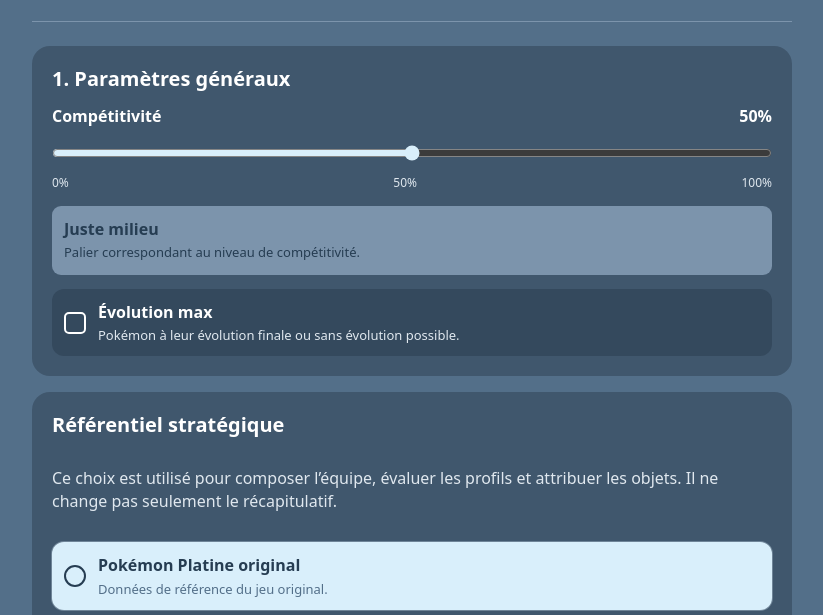
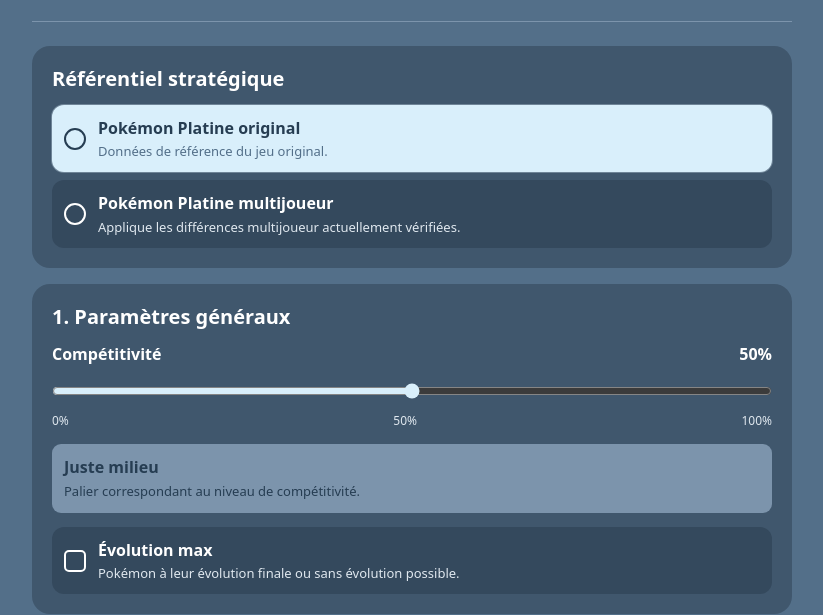
Before and after one commit to Deuzel-arc/generateur-pokemon-platine, a website: page index.html in a window 1280 px wide. Shown: the part 176-791 px from the top of the page, without its empty margins (228-1051 px from the left). Drawn offline with Linux system fonts and the light colour scheme.

Commit message:
Move strategic source selector above section one

```diff
--- a/index.html
+++ b/index.html
@@ -11,8 +11,9 @@
 </head>
 <body><main class="app">
 <header class="hero"><svg class="ball" viewBox="0 0 100 100" aria-hidden="true"><circle cx="50" cy="50" r="43" fill="#171717"/><circle cx="50" cy="50" r="38" fill="#fff"/><path d="M12 50 A38 38 0 0 1 88 50 L12 50Z" fill="#E52521"/><path d="M12 50 H88" stroke="#171717" stroke-width="7"/><circle cx="50" cy="50" r="13" fill="#fff" stroke="#171717" stroke-width="6"/></svg><h1>Générateur d’équipe</h1><p>Pokémon Platine · Niveau 100 · Combats doubles 2 contre 2</p></header><hr class="rule">
-<section class="section"><h2>1. Paramètres généraux</h2><div class="row"><strong>Compétitivité</strong><strong id="compValue">50%</strong></div><input id="comp" type="range" min="0" max="100" step="5" value="50" aria-label="Compétitivité"><div class="marks"><span>0%</span><span>50%</span><span>100%</span></div><div class="sample"><strong id="tier">Juste milieu</strong><span class="small">Palier correspondant au niveau de compétitivité.</span></div><button class="choice checkbox" id="evo" aria-pressed="false"><span class="mark"><span class="tick">✓</span></span><span><strong>Évolution max</strong><span class="desc">Pokémon à leur évolution finale ou sans évolution possible.</span></span></button></section>
-<section class="section" id="dataSourceSection"><h2>Référentiel stratégique</h2><p class="muted">Ce choix est utilisé pour composer l’équipe, évaluer les profils et attribuer les objets. Il ne change pas seulement le récapitulatif.</p><div class="options" id="dataSources"><button type="button" class="choice radio selected" data-type="single" data-group="dataSource" data-value="platinum" data-label="Pokémon Platine original" aria-pressed="true"><span class="mark"></span><span><strong>Pokémon Platine original</strong><span class="desc">Données de référence du jeu original.</span></span></button><button type="button" class="choice radio" data-type="single" data-group="dataSource" data-value="multiplayer" data-label="Pokémon Platine multijoueur" aria-pressed="false"><span class="mark"></span><span><strong>Pokémon Platine multijoueur</strong><span class="desc">Applique les différences multijoueur actuellement vérifiées.</span></span></button></div><div class="sample" id="dataSourceStatus" role="status">Référentiel actif : Pokémon Platine original. Le catalogue est partiel ; les données non vérifiées ne sont pas supposées différentes.</div></section>
+<section class="section" id="dataSourceSection"><h2>Référentiel stratégique</h2><div class="options" id="dataSources"><button type="button" class="choice radio selected" data-type="single" data-group="dataSource" data-value="platinum" data-label="Pokémon Platine original" aria-pressed="true"><span class="mark"></span><span><strong>Pokémon Platine original</strong><span class="desc">Données de référence du jeu original.</span></span></button><button type="button" class="choice radio" data-type="single" data-group="dataSource" data-value="multiplayer" data-label="Pokémon Platine multijoueur" aria-pressed="false"><span class="mark"></span><span><strong>Pokémon Platine multijoueur</strong><span class="desc">Applique les différences multijoueur actuellement vérifiées.</span></span></button></div></section>
+ <section class="section"><h2>1. Paramètres généraux</h2><div class="row"><strong>Compétitivité</strong><strong id="compValue">50%</strong></div><input id="comp" type="range" min="0" max="100" step="5" value="50" aria-label="Compétitivité"><div class="marks"><span>0%</span><span>50%</span><span>100%</span></div><div class="sample"><strong id="tier">Juste milieu</strong><span class="small">Palier correspondant au niveau de compétitivité.</span></div><button class="choice checkbox" id="evo" aria-pressed="false"><span class="mark"><span class="tick">✓</span></span><span><strong>Évolution max</strong><span class="desc">Pokémon à leur évolution finale ou sans évolution possible.</span></span></button></section>
+
  <section class="section"><h2>2. Trio de starters</h2><p class="muted">Choisis le trio de départ qui orientera la composition de ton équipe.</p><div class="options" id="starters">
 <button type="button" class="choice radio selected" data-type="single" data-group="starter" data-value="none" data-label="Aucun trio imposé" aria-pressed="true"><span class="mark"></span><span><strong>Aucun trio imposé</strong></span></button>
 <button type="button" class="choice radio" data-type="single" data-group="starter" data-value="kanto" data-label="Kanto — Florizarre, Dracaufeu, Tortank" aria-pressed="false"><span class="mark"></span><span><strong>Kanto — Florizarre, Dracaufeu, Tortank</strong></span></button>
```
